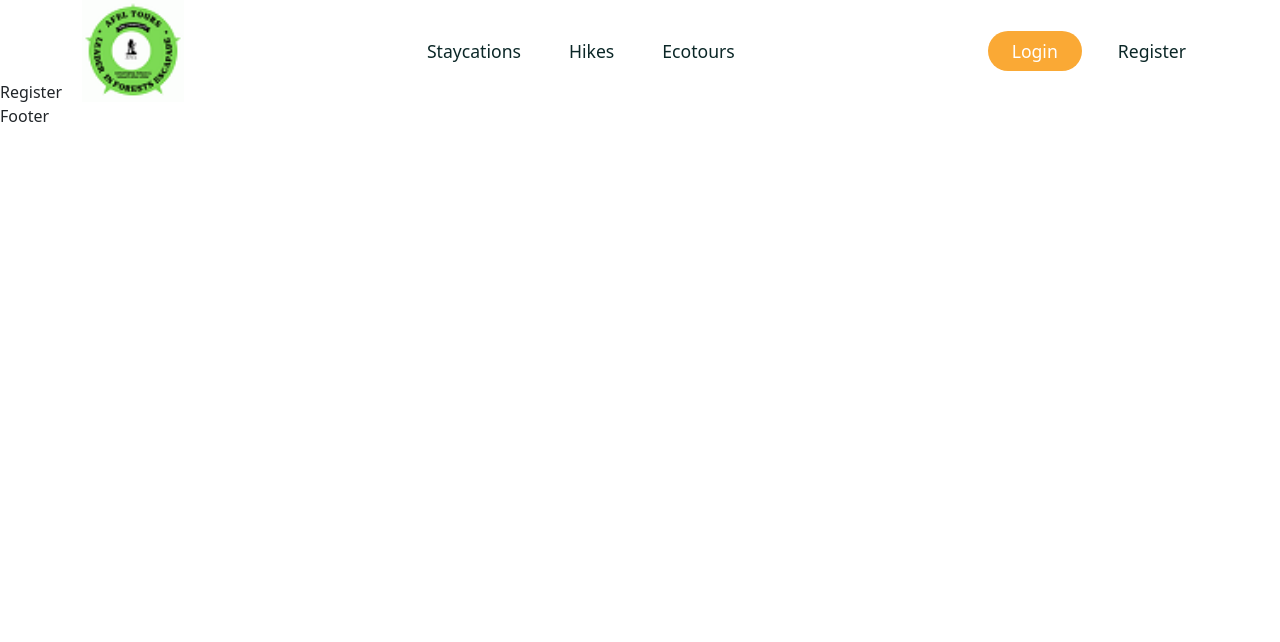
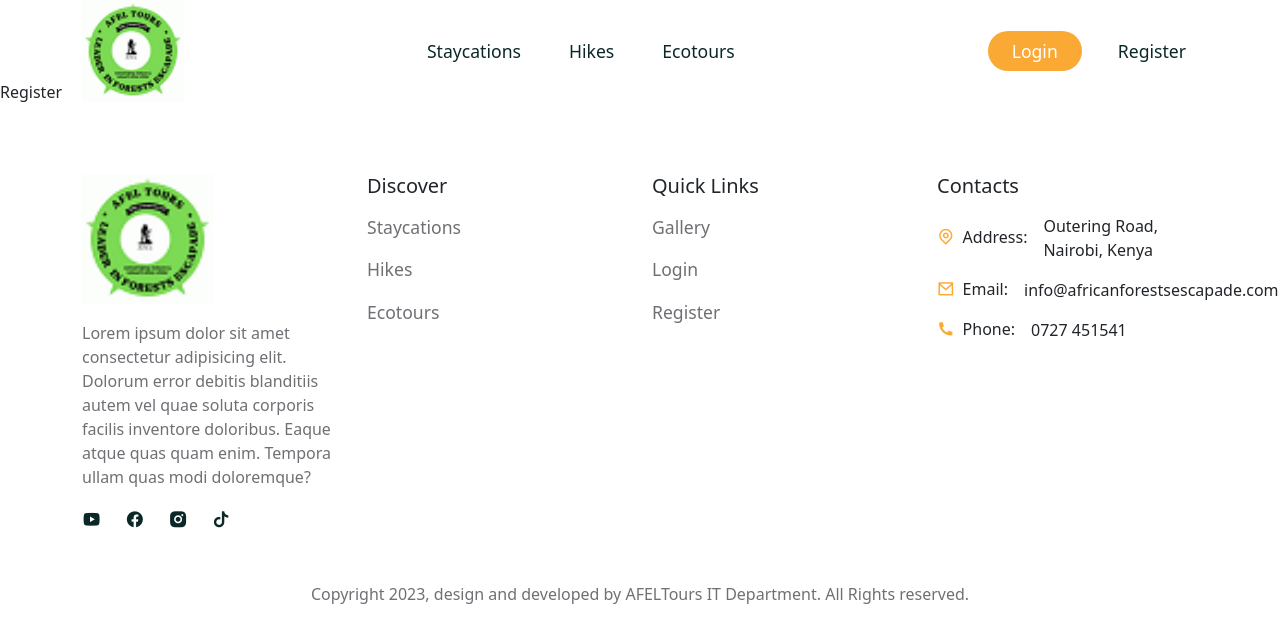
Before and after one commit to sammwaura/AFELTours, a React (Create React App) app in the folder afeltours/: page /register in a window 1280 px wide. Shown: the top 642 px of the page. Built offline with nearby package versions, Linux system fonts and the light colour scheme; a web font is replaced by a local one.

Commit message:
modify Footer

```diff
--- a/afeltours/src/components/Footer/Footer.jsx
+++ b/afeltours/src/components/Footer/Footer.jsx
@@ -1,7 +1,132 @@
-import React from 'react'
+import React from 'react';
+import './footer.css';
+import { Container, Row, Col, ListGroup, ListGroupItem } from 'reactstrap';
+import { Link } from 'react-router-dom';
+import logo from '../../assets/images/logo.png';
+import 'react-remixicon';
+
+const quick__links = [
+  {
+    path:'/home',
+    display:'Staycations'
+  },
+  {
+    path: '/about',
+    display:'Hikes'
+  },
+  {
+    path:'/tours',
+    display:'Ecotours'
+  },
+];
+
+const quick__links2 = [
+  {
+    path:'/gallery',
+    display:'Gallery'
+  },
+  {
+    path: '/login',
+    display:'Login'
+  },
+  {
+    path:'/register',
+    display:'Register'
+  },
+];
+
+
 
 const Footer = () => {
-  return <div>Footer</div>;
+
+  const year  = new Date().getFullYear()
+  return (
+    <footer className='footer'>
+      <Container>
+        <Row>
+          <Col lg='3'>
+            <div className="logo">
+              <img src={ logo } alt="" />
+              <p>Lorem ipsum dolor sit amet consectetur adipisicing elit. Dolorum error debitis blanditiis autem vel quae soluta corporis facilis inventore doloribus. Eaque atque quas quam enim.
+                Tempora ullam quas modi doloremque?
+              </p>
+              <div className="social__links d-flex align-items-center gap-4">
+                <span>
+                  <Link to='#'><i class="ri-youtube-fill"></i></Link>
+                </span>
+                <span>
+                  <Link to='#'><i class="ri-facebook-circle-fill"></i></Link>
+                </span>
+                <span>
+                  <Link to='#'><i class="ri-instagram-fill"></i></Link>
+                </span>
+                <span>
+                  <Link to='#'><i class="ri-tiktok-fill"></i></Link>
+                </span>
+              </div>
+            </div>
+          </Col>
+          <Col lg='3'>
+            <h5 className='footer__link-title'>Discover</h5>
+            <ListGroup className='footer__quick-links'>
+              {
+                quick__links.map((item,index)=>(
+                  <ListGroupItem key={index} className='ps-0 border-0'>
+                        <Link to={item.path}>{item.display}</Link>
+                  </ListGroupItem>
+                ))
+              }
+            </ListGroup>
+          </Col>
+          <Col lg='3'>
+          <h5 className='footer__link-title'>Quick Links</h5>
+            <ListGroup className='footer__quick-links'>
+              {
+                quick__links2.map((item,index)=>(
+                  <ListGroupItem key={index} className='ps-0 border-0'>
+                        <Link to={item.path}>{item.display}</Link>
+                  </ListGroupItem>
+                ))
+              }
+            </ListGroup>
+          </Col>
+          <Col lg='3'>
+          <h5 className='footer__link-title'>Contacts</h5>
+            <ListGroup className='footer__quick-links'>
+                  <ListGroupItem className='ps-0 border-0 d-flex align-items-center gap-3'>
+
+                    <h6 className='mb-0 d-flex align-items-center gap-2'>
+                      <span><i class="ri-map-pin-line"></i></span>
+                      Address:
+                    </h6>
+                    <p className='mb-0'>Outering Road, Nairobi, Kenya</p>
+                  </ListGroupItem>
+                  <ListGroupItem className='ps-0 border-0 d-flex align-items-center gap-3'>
+
+                  <h6 className='mb-0 d-flex align-items-center gap-2'>
+                    <span><i class="ri-mail-line"></i></span>
+                    Email:
+                  </h6>
+                  <p className='mb-0'>info@africanforestsescapade.com</p>
+                  </ListGroupItem>
+                  <ListGroupItem className='ps-0 border-0 d-flex align-items-center gap-3'>
+
+                    <h6 className='mb-0 d-flex align-items-center gap-2'>
+                      <span><i class="ri-phone-fill"></i></span>
+                      Phone:
+                    </h6>
+                    <p className='mb-0'>0727 451541</p>
+                    </ListGroupItem>
+            </ListGroup>
+          </Col>
+          <Col lg='12' className='text-center pt-5'>
+            <p className="copyright">Copyright {year},
+             design and developed by AFELTours IT Department. All Rights reserved.</p>
+          </Col>
+        </Row>
+      </Container>
+    </footer>
+  )
 
 };
 
--- /dev/null
+++ b/afeltours/src/components/Footer/footer.css
@@ -0,0 +1,41 @@
+
+.footer{
+    padding-top: 70px;
+    padding-bottom: 30px;
+}
+
+.footer .logo img{
+    width: 50%;
+    margin-bottom: 1rem;
+}
+
+.footer .logo p{
+    color: var(--text-color);
+}
+
+.social__links span a{
+    text-decoration: none;
+    color: var(--heading-color);
+    font-size: 1.2rem;
+}
+
+.footer__links-title{
+    color: var(--heading-color);
+    margin-bottom: 1rem;
+}
+
+.footer__quick-links li a{
+    text-decoration: none;
+    color: var(--text-color);
+    font-size: 1.1rem;
+}
+
+.footer__quick-links h6 span i{
+    color: var(--secondary-color);
+    font-size: 1.1rem;
+}
+
+.copyright{
+    color: var(--text-color);
+    font-size: 1rem;
+}
```
